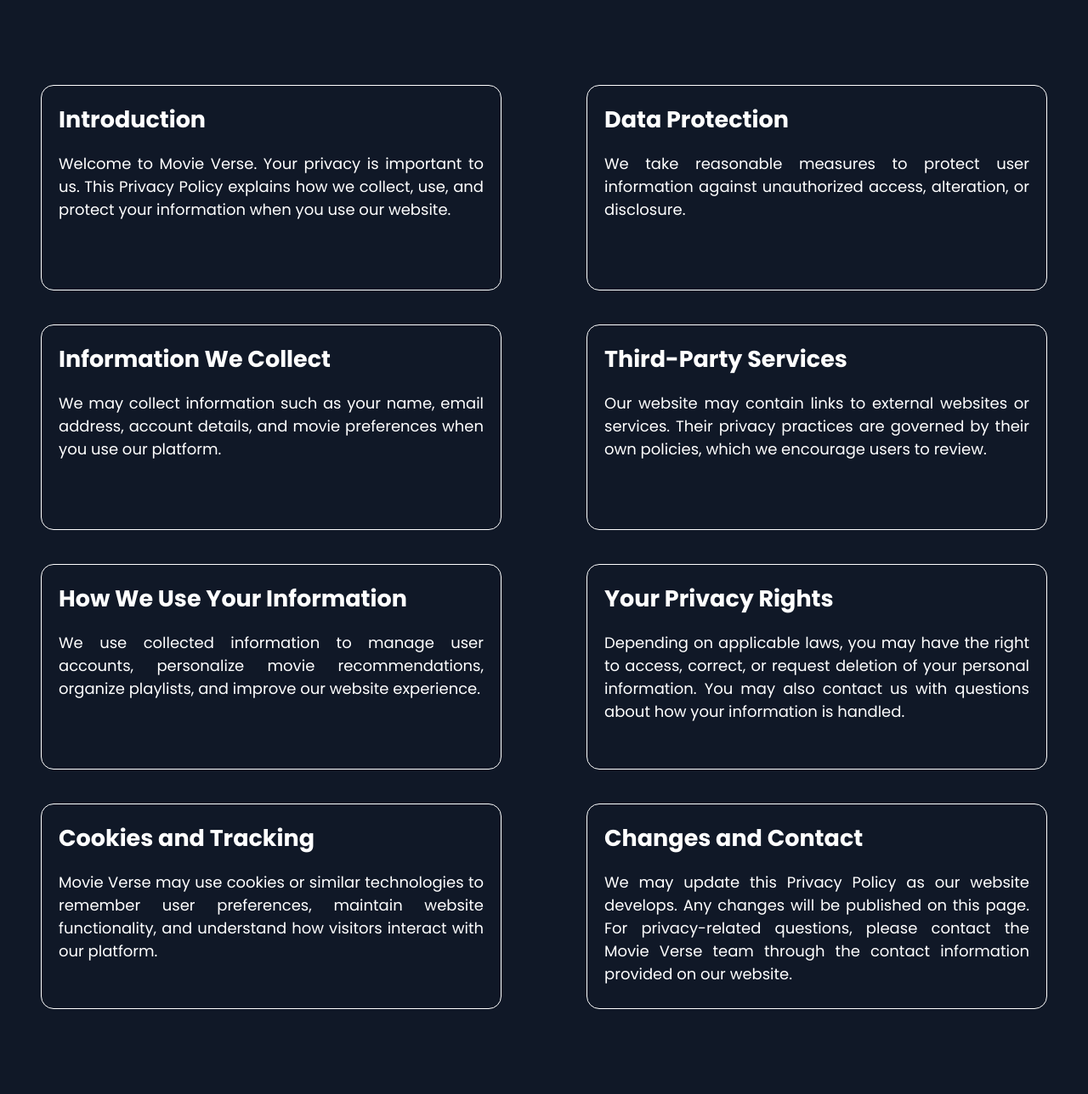
After one commit to Dinnerbone7949/PWLxPPL, a PHP site: page /pages/privacy.php in a window 1280 px wide. The commit adds this page. Shown: the whole page at 85% size. Run offline with PHP 8.4, Linux system fonts and the light colour scheme.

Commit message:
feat: fixing about us page and add privacy page

```diff
--- /dev/null
+++ b/pages/privacy.php
@@ -0,0 +1,91 @@
+<!DOCTYPE html>
+<html lang="en">
+<head>
+    <style>
+
+        @import url('https://fonts.googleapis.com/css2?family=Poppins:wght@400;700&display=swap');
+
+        body {
+            margin: 0;
+            font-family: 'Poppins';
+            background: #101827;
+            color: white;
+        }
+
+        #main-privacy {
+            display: flex;
+            flex-direction: row;
+            gap: 100px;
+            padding: 100px;
+            align-items: center;
+            justify-content: center;
+        }
+
+        .privacy-contain {
+            width: 500px;
+            height: 200px;
+            border: 1px solid white;
+            border-radius: 15px;
+            padding: 20px;
+        }
+
+        .privacy-contain h2 {
+            font-size: 27px;
+            margin: 0;
+        }
+
+        .privacy-contain p {
+            font-size: 18px;
+            margin: none;
+            text-align: justify ;
+        }
+
+        .privacy-list {
+            display: flex;
+            flex-direction: column;
+            gap: 40px;
+        }
+
+    </style>
+</head>
+<body>
+    <div id="main-privacy">
+        <div class="privacy-list">
+            <div class="privacy-contain">
+                <h2>Introduction </h2>
+                <p>Welcome to Movie Verse. Your privacy is important to us. This Privacy Policy explains how we collect, use, and protect your information when you use our website.</p>
+            </div>
+            <div class="privacy-contain">
+                <h2>Information We Collect </h2>
+                <p>We may collect information such as your name, email address, account details, and movie preferences when you use our platform.</p>
+            </div>
+            <div class="privacy-contain">
+                <h2>How We Use Your Information </h2>
+                <p>We use collected information to manage user accounts, personalize movie recommendations, organize playlists, and improve our website experience.</p>
+            </div>
+            <div class="privacy-contain">
+                <h2>Cookies and Tracking  </h2>
+                <p>Movie Verse may use cookies or similar technologies to remember user preferences, maintain website functionality, and understand how visitors interact with our platform.</p>
+            </div>
+        </div>
+        <div class="privacy-list">
+            <div class="privacy-contain">
+                <h2>Data Protection</h2>
+                <p>We take reasonable measures to protect user information against unauthorized access, alteration, or disclosure.</p>
+            </div>
+            <div class="privacy-contain">
+                <h2>Third-Party Services</h2>
+                <p>Our website may contain links to external websites or services. Their privacy practices are governed by their own policies, which we encourage users to review.</p>
+            </div>
+            <div class="privacy-contain">
+                <h2>Your Privacy Rights </h2>
+                <p>Depending on applicable laws, you may have the right to access, correct, or request deletion of your personal information. You may also contact us with questions about how your information is handled.</p>
+            </div>
+            <div class="privacy-contain">
+                <h2>Changes and Contact </h2>
+                <p>We may update this Privacy Policy as our website develops. Any changes will be published on this page. For privacy-related questions, please contact the Movie Verse team through the contact information provided on our website.</p>
+            </div>
+        </div>
+    </div>
+</body>
+</html>
```
Also changed, not shown: pages/about-us.php (+11 -5 lines).
